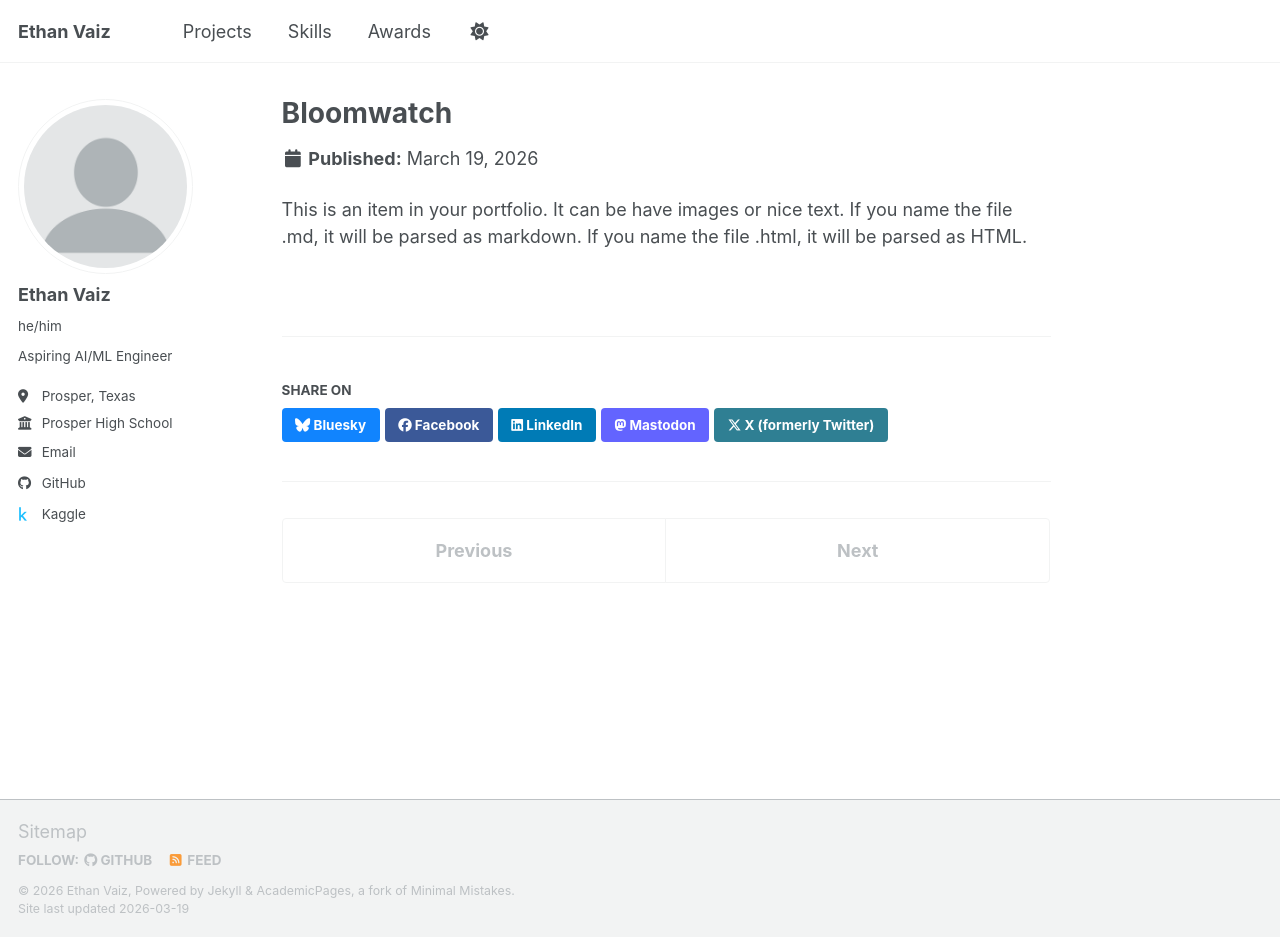
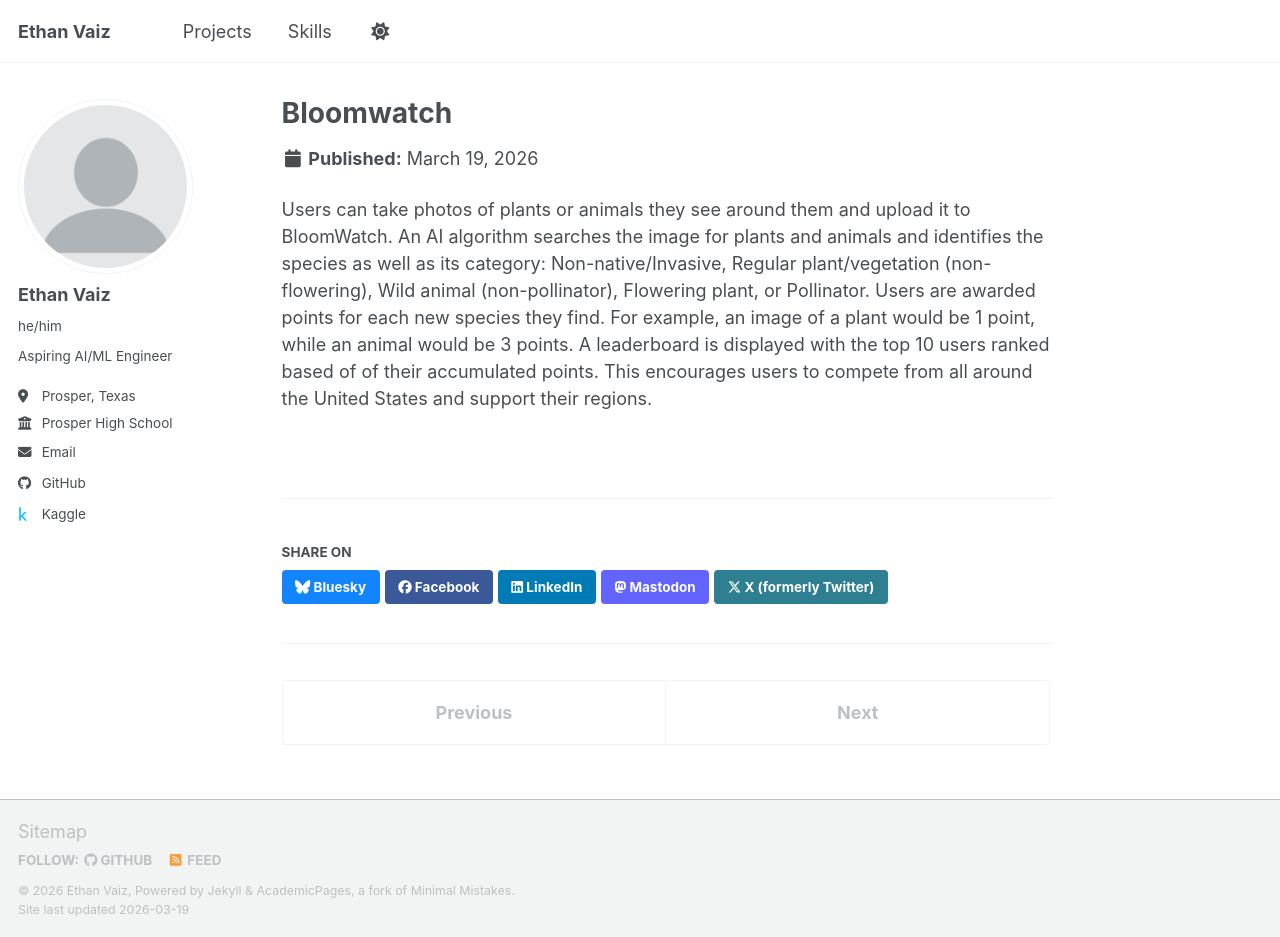
Before and after one commit to EDV4023/EDV4023.github.io, a Jekyll site: the page built from _portfolio/project-1.md, in a window 1280 px wide and 937 px high. Built offline with Jekyll 4.4.1, drawn with Linux system fonts in a browser that asks for light colours; a script bundle is joined from its source files by our own code; library files that are not in the unit come from our copies.

Commit message:
Final Project Changes

```diff
--- a/_data/navigation.yml
+++ b/_data/navigation.yml
@@ -13,6 +13,3 @@ main:
 
   - title: "Skills"
     url: "/skills/"
-
-  - title: "Awards"
-    url: /awards/
--- a/_portfolio/project-1.md
+++ b/_portfolio/project-1.md
@@ -4,4 +4,4 @@ excerpt: "A community driven conservation platform that transforms everyday wild
 collection: projects
 ---
 
-This is an item in your portfolio. It can be have images or nice text. If you name the file .md, it will be parsed as markdown. If you name the file .html, it will be parsed as HTML.
+Users can take photos of plants or animals they see around them and upload it to BloomWatch. An AI algorithm searches the image for plants and animals and identifies the species as well as its category: Non-native/Invasive, Regular plant/vegetation (non-flowering), Wild animal (non-pollinator), Flowering plant, or Pollinator. Users are awarded points for each new species they find. For example, an image of a plant would be 1 point, while an animal would be 3 points. A leaderboard is displayed with the top 10 users ranked based of of their accumulated points. This encourages users to compete from all around the United States and support their regions.
```
Also changed, not shown: _portfolio/project-2.html (+1 -1 lines).
